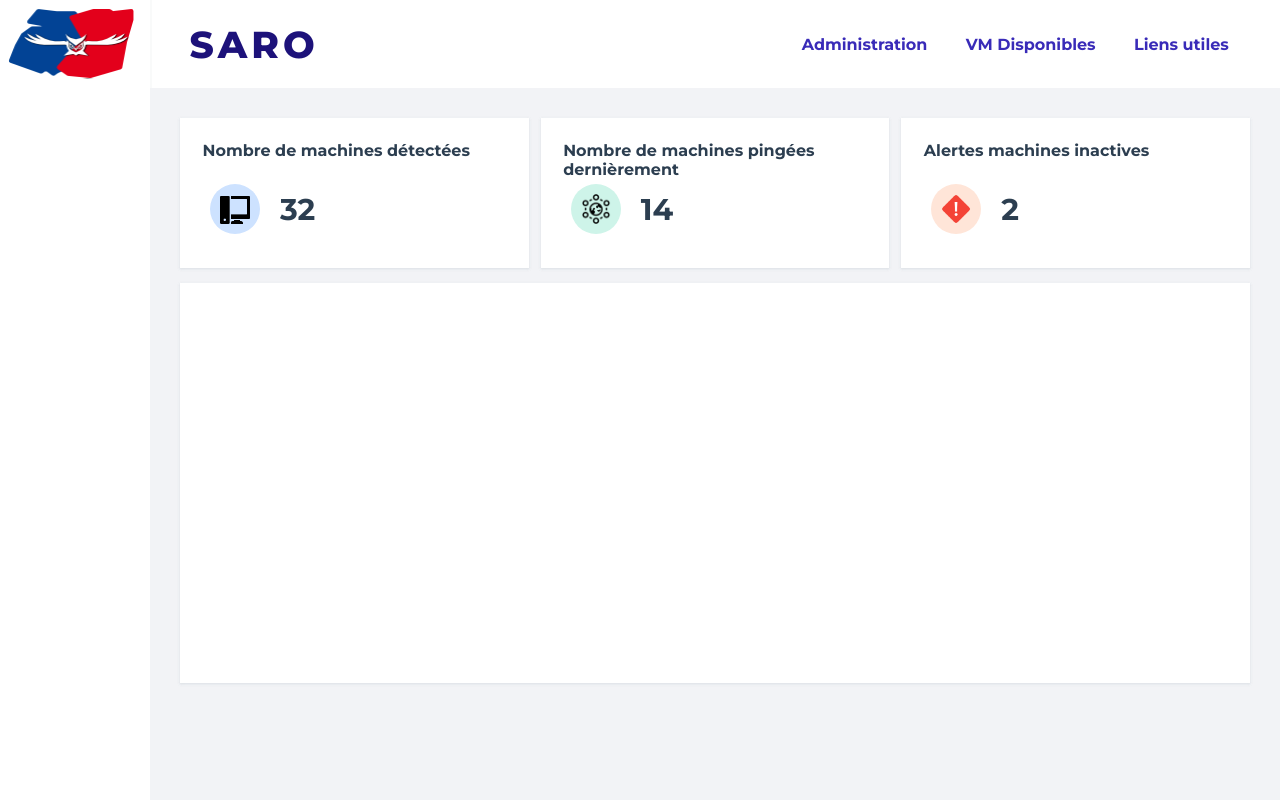
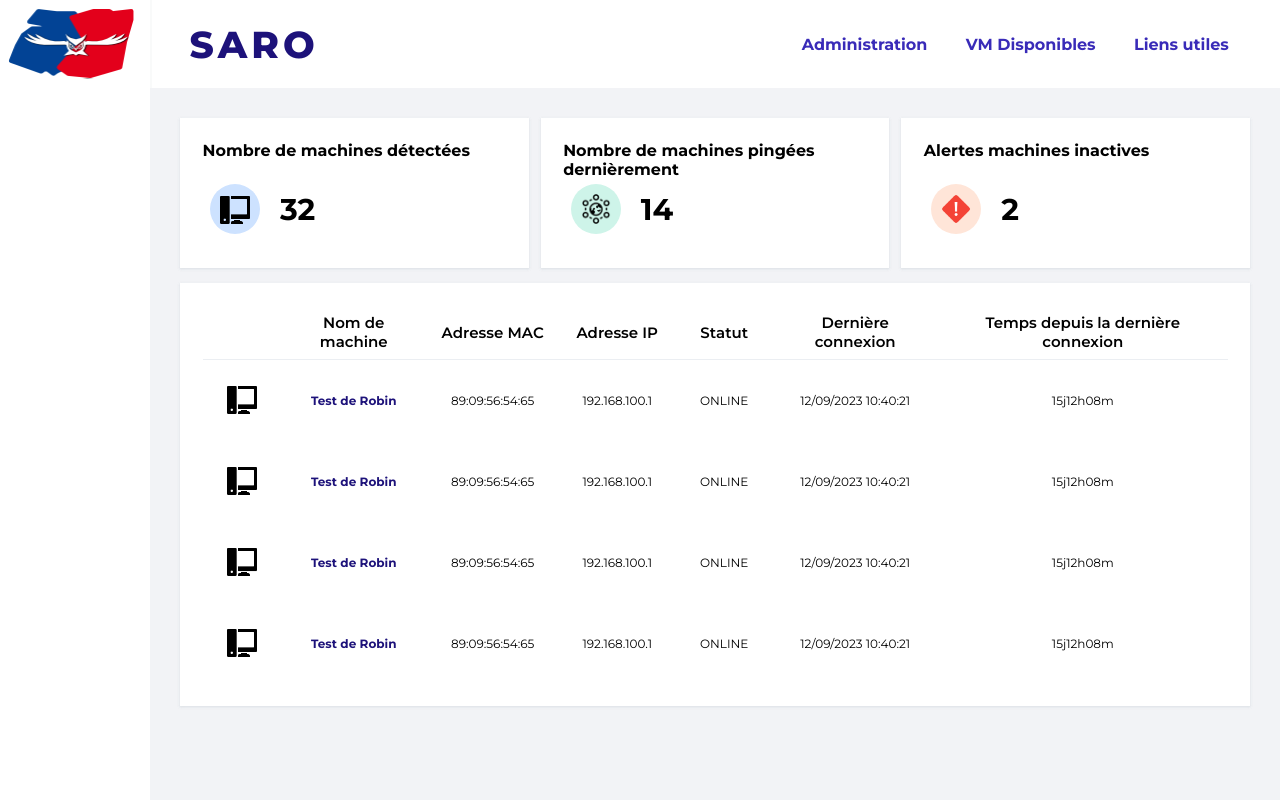
Before and after one commit to robLittiere/adminscrapper-app, a Vue app: page / in a window 1280 px wide. Built offline with nearby package versions, Linux system fonts and the light colour scheme.

Commit message:
data table and table row components

```diff
--- a/src/assets/base.css
+++ b/src/assets/base.css
@@ -41,9 +41,11 @@
 
   --color-border: var(--vt-c-divider-light-2);
   --color-border-light: var(--vt-c-divider-light-1);
+  --color-border-table: #ebeef2;
 
   --color-heading: var(--vt-c-text-light-1);
   --color-text: var(--vt-c-text-light-1);
+  --color-text2: black
 
   --section-gap: 160px;
 }
@@ -73,7 +75,7 @@ body {
 }
 
 body {
-  color: var(--color-text);
+  color: var(--color-text2);
   background: var(--color-background);
   transition: color 0.2s, background-color 0.5s;
   font-family: "Montserrat", "Roboto", Inter, -apple-system, BlinkMacSystemFont,
--- /dev/null
+++ b/src/components/DeviceRow.vue
@@ -0,0 +1,32 @@
+<template>
+  <td>
+    <img src="../assets/icons/computer-logo-dark.png" alt="ordinateur_logo" />
+  </td>
+  <td class="hostname">Test de Robin</td>
+  <td>89:09:56:54:65</td>
+  <td>192.168.100.1</td>
+  <td>ONLINE</td>
+  <td>12/09/2023 10:40:21</td>
+  <td>15j12h08m</td>
+</template>
+<script lang="ts">
+export default {};
+</script>
+<style scoped>
+td > img {
+  width: 30px;
+  height: 30px;
+}
+
+.hostname {
+  font-weight: 700;
+  color: var(--accent2);
+}
+
+td {
+  font-size: 0.8em;
+  padding: 2em;
+  text-align: center;
+  color: black;
+}
+</style>
--- a/src/components/DeviceTable.vue
+++ b/src/components/DeviceTable.vue
@@ -1,8 +1,41 @@
-<template lang="">
-  <div class="table-container widget"></div>
+<template>
+  <div class="table-container widget">
+    <table class="data-table">
+      <thead>
+        <tr>
+          <th></th>
+          <th>Nom de machine</th>
+          <th>Adresse MAC</th>
+          <th>Adresse IP</th>
+          <th>Statut</th>
+          <th>Dernière connexion</th>
+          <th>Temps depuis la dernière connexion</th>
+        </tr>
+      </thead>
+      <tbody>
+        <tr>
+          <DeviceRow />
+        </tr>
+        <tr>
+          <DeviceRow />
+        </tr>
+        <tr>
+          <DeviceRow />
+        </tr>
+        <tr>
+          <DeviceRow />
+        </tr>
+      </tbody>
+    </table>
+  </div>
 </template>
 <script lang="ts">
+import DeviceRow from "./DeviceRow.vue";
+
 export default {
+  components: {
+    DeviceRow,
+  },
   data() {
     return {};
   },
@@ -12,5 +45,20 @@ export default {
 .table-container {
   display: flex;
   min-height: 50vh;
+  padding: 1.5em;
+}
+.data-table {
+  width: 100%;
+  border-color: var(--color-border-table);
+  border-spacing: 0;
+}
+
+.data-table > thead > tr > th {
+  padding: 0.5em;
+  border-bottom: 1px solid;
+  border-color: inherit;
+  text-align: center;
+  font-size: 1em;
+  font-weight: 600;
 }
 </style>
--- a/src/components/HeaderAdmin.vue
+++ b/src/components/HeaderAdmin.vue
@@ -15,12 +15,10 @@
           ></router-link>
         </li>
         <li>
-          <router-link class="menu_item" to="/dashboard"
-            >VM Disponibles</router-link
-          >
+          <router-link class="menu_item" to="/">VM Disponibles</router-link>
         </li>
         <li>
-          <router-link class="menu_item" to="/about">Liens utiles</router-link>
+          <router-link class="menu_item" to="/">Liens utiles</router-link>
         </li>
       </ul>
     </div>
```
